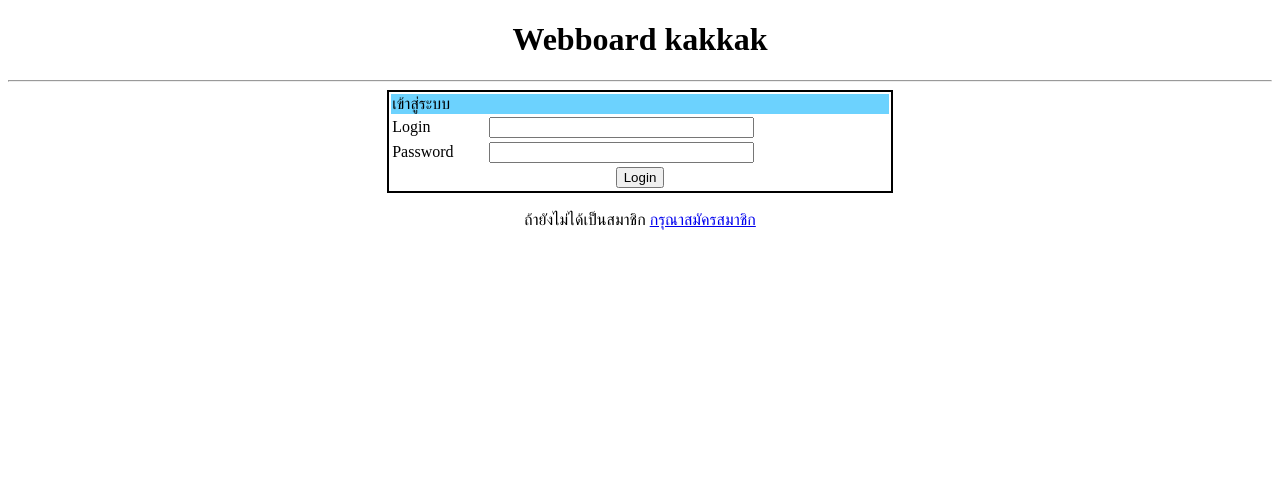
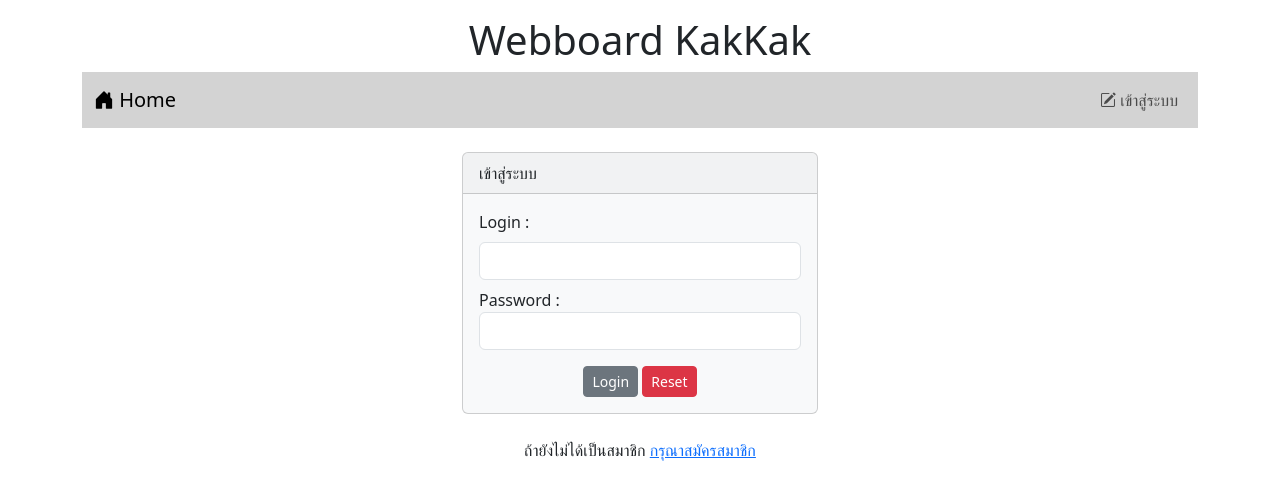
Before and after one commit to Nitipoom007/Webboard_ECT_25, a PHP site: page /login.php in a window 1280 px wide. Shown: the top 500 px of the page. Run offline with PHP 8.4, Linux system fonts and the light colour scheme.

Commit message:
Update Web bootstrap
index.php, login.php, verify.php, nav.php

```diff
--- a/login.php
+++ b/login.php
@@ -1,6 +1,6 @@
 <?php
 session_start();
-if(isset($_SESSION['id'])) {
+if(isset($_SESSION['id'])){
     header("location:index.php");
     die();
 }
@@ -11,21 +11,52 @@ if(isset($_SESSION['id'])) {
     <meta charset="UTF-8">
     <meta name="viewport" content="width=device-width, initial-scale=1.0">
     <title>Login</title>
+    <link rel="stylesheet" href="bootstrap-5.3.2-dist/css/bootstrap.min.css">
+    <script src = "bootstrap-5.3.2-dist/js/bootstrap.bundle.min.js"></script>
+    <link rel="stylesheet" href="https://cdn.jsdelivr.net/npm/bootstrap-icons@1.11.3/font/bootstrap-icons.min.css">
 </head>
 <body>
-    <h1 style="text-align: center;">Webboard kakkak</h1>
-    <hr>
-    <form action="verify.php" method="post">
-        <table style="border: 2px solid black; width: 40%;" align="center">
-            <tr><td colspan="2" style="background-color: #6cd2fe;">เข้าสู่ระบบ</td></tr>
-            <tr><td>Login</td><td><input type="text" name="login" size="30" required></td></tr>
-            <tr><td>Password</td><td><input type="password" name="pwd" size="30" required></td></tr>
-            <tr><td colspan="2" align="center"><input type="submit" value="Login" ></td></tr>
-        </table>
-    </form>
+<div class="container-lg">
+    <h1 style ="text-align: center;" class = "mt-3">Webboard KakKak</h1>
+
+    <?php include "nav.php" ?>
+
+    <div class = "row mt-4">
+        <div class = "col-lg-4 col-md-3 col-sm-2 col-1"></div>
+        <div class = "col-lg-4 col-md-6 col-sm-8 col-10">
+
+            <?php
+                if(isset($_SESSION['error'])) {
+                    echo "<div class = 'alert alert-danger'>ชื่อบัญชีหรือรหัสผ่านไม่ถูกต้อง</div>";
+                    unset($_SESSION['erroe']);
+                }
+            ?>
+
+            <div class="card bg-light text-dark">
+                <div class="card-header">เข้าสู่ระบบ</div>
+                <div class="card-body">
+                <form action="verify.php" method="post">
+                    <div class="form-group">
+                        <label for="login" class = "form-label">Login : </label>
+                        <input type="text" name = "login" id = "login" class = "form-control">
+                    </div>
+                    <div class = "form-group mt-2">
+                        <label for="pwd">Password :</label>
+                        <input type="password" name = "pwd" id = "pwd" class="form-control">
+                    </div>
+                    <div class ="form-group mt-3" align="center">
+                        <input type = "submit" value = "Login" class="btn btn-secondary btn-sm">
+                        <input type = "Reset" value = "Reset" class="btn btn-danger btn-sm">
+                    </div>
+                </form>
+                </div>
+            </div>
+        </div>
+        <div class = "col-lg-4 col-md-3 col-sm-2 col-1"></div>
+    </div>
     <br>
-    <div style="text-align: center;">
-        ถ้ายังไม่ได้เป็นสมาชิก <a href="register.html">กรุณาสมัครสมาชิก</a>
-    </div>
+
+    <p style = "text-align: center;">ถ้ายังไม่ได้เป็นสมาชิก <a href = "register.php" >กรุณาสมัครสมาชิก</a></p>
+</div>
 </body>
 </html>
--- /dev/null
+++ b/nav.php
@@ -0,0 +1,21 @@
+<nav class="navbar navbar-expand-lg" style="background-color:#d3d3d3;">
+  <div class="container-fluid">
+    <a class="navbar-brand" href="index.php"><i class="bi bi-house-door-fill"></i> Home</a>
+      <ul class="navbar-nav">
+        <?php if(!isset($_SESSION['id'])) { ?>
+        <li class="nav-item">
+          <a class="nav-link" aria-current="page" href="login.php"><i class="bi bi-pencil-square"></i> เข้าสู่ระบบ</a>
+        </li>
+        <?php }else{ ?>
+            <li class="nav-item dropdown">
+            <a class="btn btn-outline-secondary btn-sm dropdown-toggle" href="#" role="button" data-bs-toggle="dropdown" aria-expanded="false">
+                <i class="bi bi-person-circle"></i> <?php echo $_SESSION['username']; ?>
+            </a>
+          <ul class="dropdown-menu">
+            <li><a class="dropdown-item" href="logout.php"><i class="bi bi-power"></i> ออกจากระบบ</a></li>
+          </ul>
+            </li>
+        <?php } ?>
+      </ul>
+    </div>
+</nav>
```
Also changed, not shown: index.php (+2 -21 lines), verify.php (+13 -7 lines).
